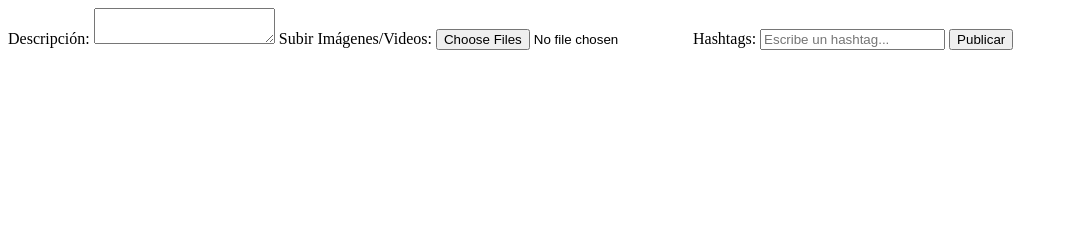
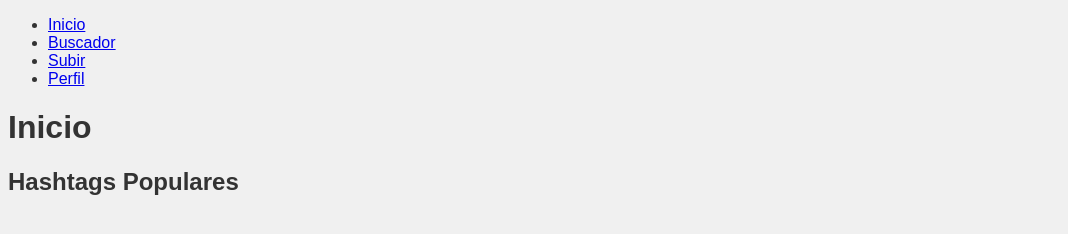
Before and after one commit to Ocamie/6time, a plain HTML site: page index.html in a window 1280 px wide. Shown: the whole page, without its empty margins (0-1068 px from the left). Drawn offline with Linux system fonts and the light colour scheme; files that its build step writes are made by us from their sources.

Commit message:
index.html

```diff
--- a/index.html
+++ b/index.html
@@ -1,12 +1,38 @@
-<form id="postForm">
-  <label for="description">Descripción:</label>
-  <textarea id="description" name="description" maxlength="5000"></textarea>
+<!DOCTYPE html>
+<html lang="es">
+<head>
+    <meta charset="UTF-8">
+    <meta name="viewport" content="width=device-width, initial-scale=1.0">
+    <title>Inicio - Mi Sitio Web</title>
+    <link rel="stylesheet" href="css/styles.css"> <!-- Enlace al archivo CSS -->
+    <script src="js/scripts.js" defer></script> <!-- Enlace al archivo JavaScript -->
+</head>
+<body>
+    <!-- Barra de navegación -->
+    <nav class="navbar">
+        <ul class="nav-links">
+            <li><a href="index.html">Inicio</a></li>
+            <li><a href="search.html">Buscador</a></li>
+            <li><a href="create-post.html">Subir</a></li>
+            <li><a href="user-profile.html">Perfil</a></li>
+        </ul>
+    </nav>
 
-  <label for="mediaUpload">Subir Imágenes/Videos:</label>
-  <input type="file" id="mediaUpload" name="mediaUpload" accept="image/*,video/*" multiple>
+    <!-- Contenido principal -->
+    <main>
+        <h1>Inicio</h1>
+        <!-- Sección de publicaciones -->
+        <section id="posts">
+            <!-- Aquí se mostrarán los posts publicados -->
+        </section>
 
-  <label for="hashtags">Hashtags:</label>
-  <input type="text" id="hashtags" name="hashtags" placeholder="Escribe un hashtag...">
-
-  <button type="submit">Publicar</button>
-</form>
+        <!-- Sección de hashtags populares -->
+        <section id="hashtags">
+            <h2>Hashtags Populares</h2>
+            <ul id="hashtag-list">
+                <!-- Aquí se mostrarán los hashtags más populares -->
+            </ul>
+        </section>
+    </main>
+</body>
+</html>
```
